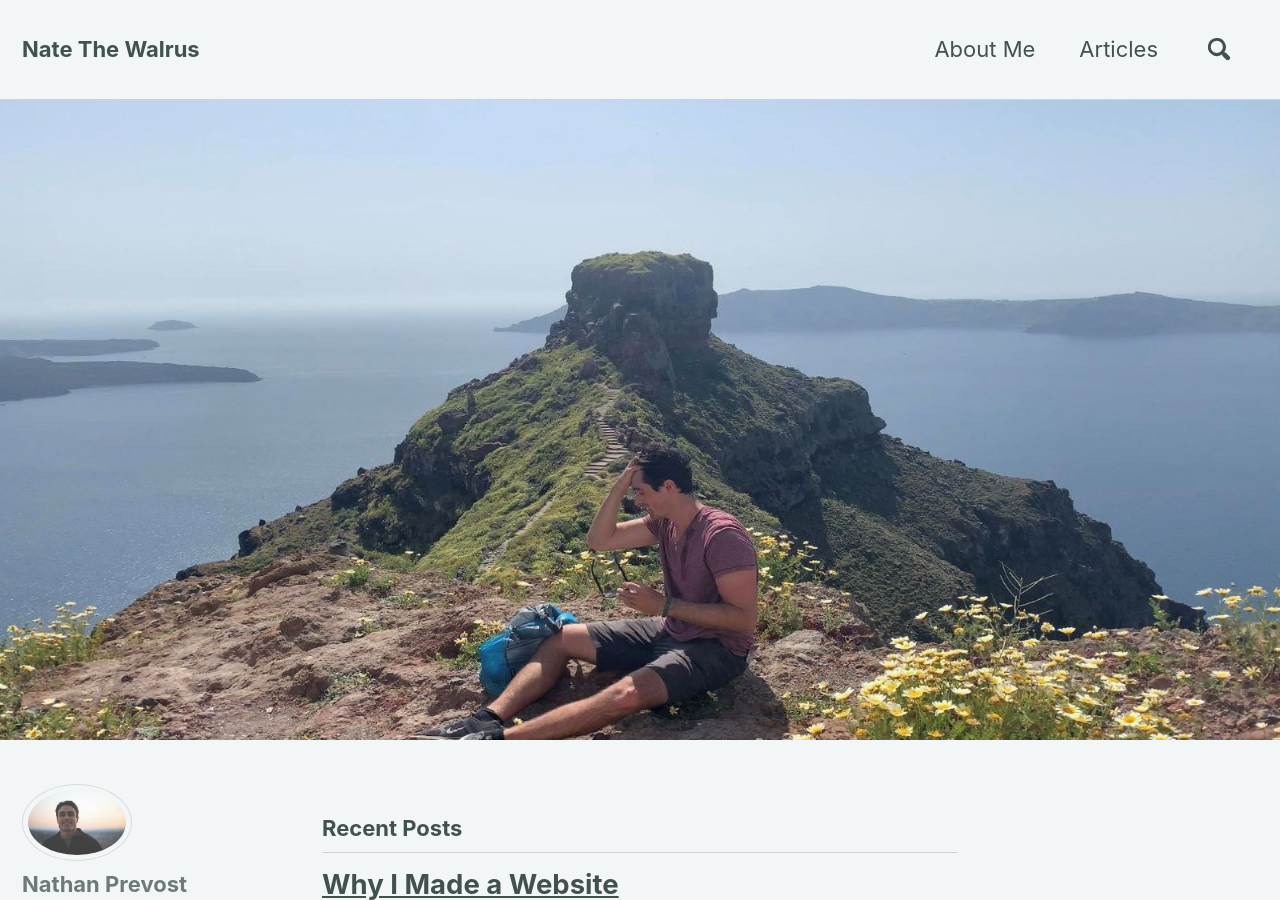
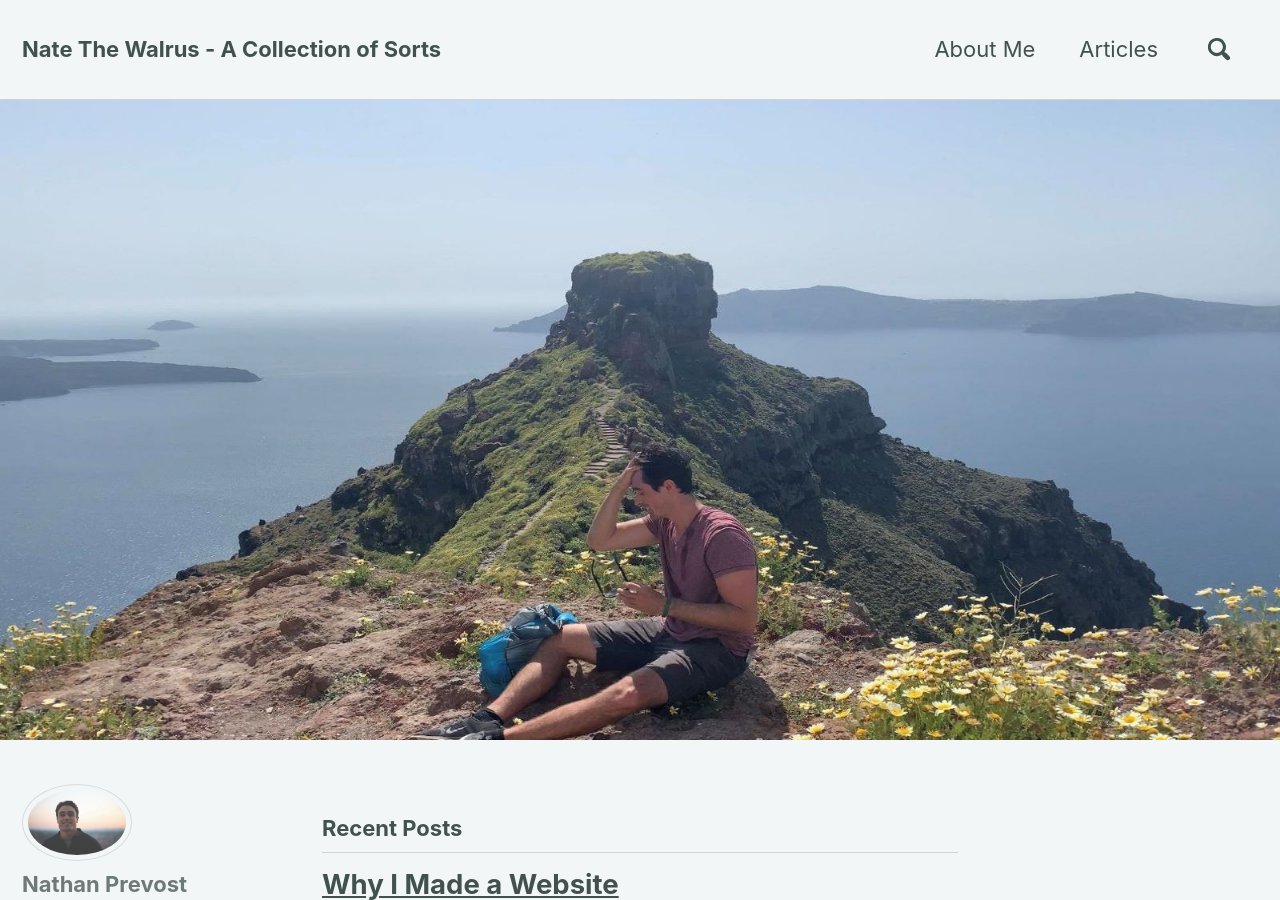
Before and after one commit to Nate-The-Walrus/Nate-The-Walrus.github.io, a Jekyll site: the page built from index.html, in a window 1280 px wide and 900 px high. Built offline with Jekyll 4.4.1, drawn with Linux system fonts in a browser that asks for light colours; nearby versions of some CDN libraries; the list of posts is cut into pages by our own code.

```diff
--- a/_config.yml
+++ b/_config.yml
@@ -11,7 +11,7 @@ repository: "Nate-The-Walrus/Nate-The-Walrus.github.io"
 # Site Settings
 locale                   : "en-US"
 
-title                    : "Nate The Walrus"
+title                    : "Nate The Walrus - A Collection of Sorts"
 logo                     : "/images/logo1.jpg"
 title_separator          : "-"
 name                     : "Nathan Prevost"
@@ -62,7 +62,7 @@ search                   : true # false (default)
 search_full_content      : true  #false (default)
 
 # SEO Related
-google_site_verification :
+google_site_verification : "VkCGibAz9DvB_TJU4ML1BiOhoQglTiHdJtGSqaiAbc4"
 bing_site_verification   :
 yandex_site_verification :
 naver_site_verification  :
```
